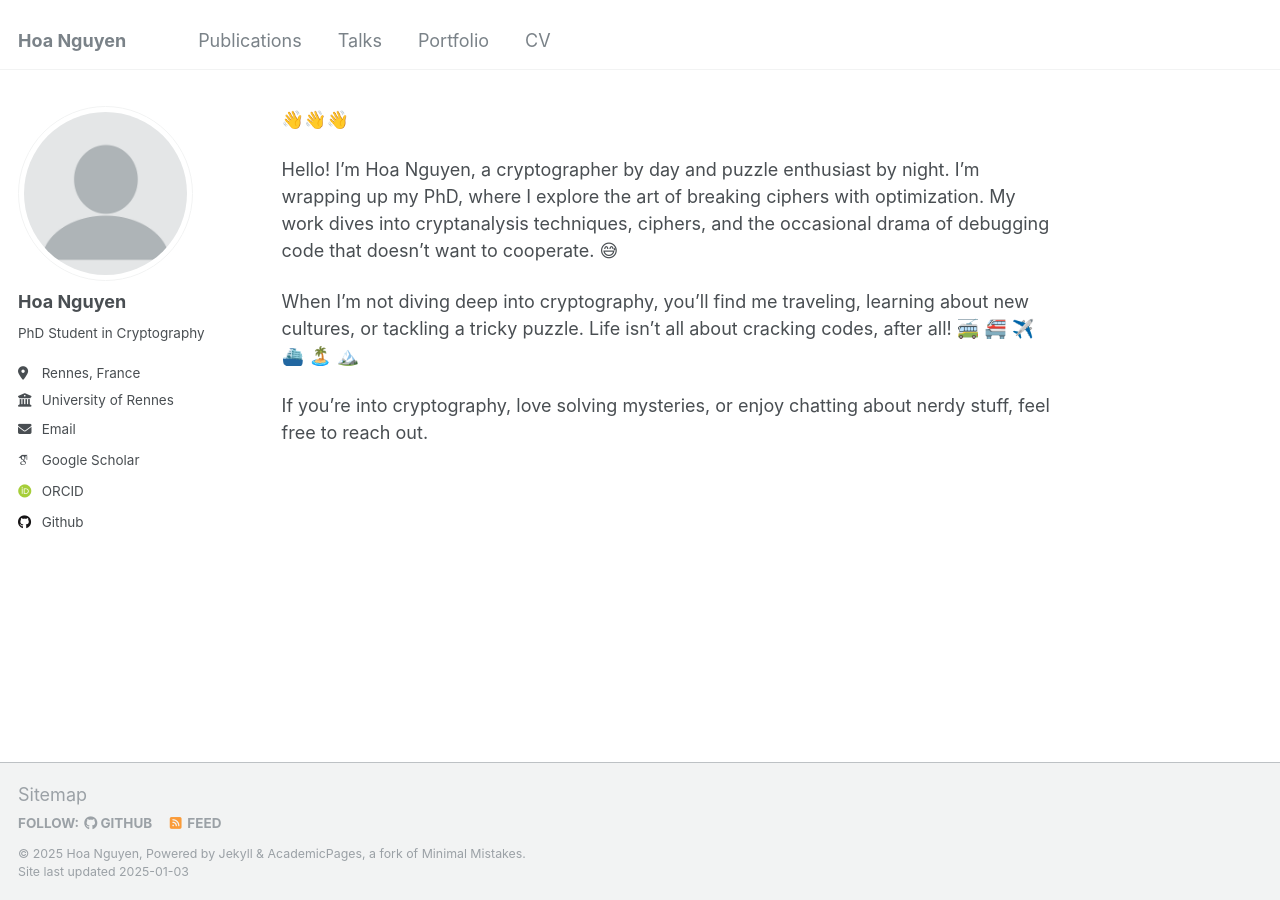
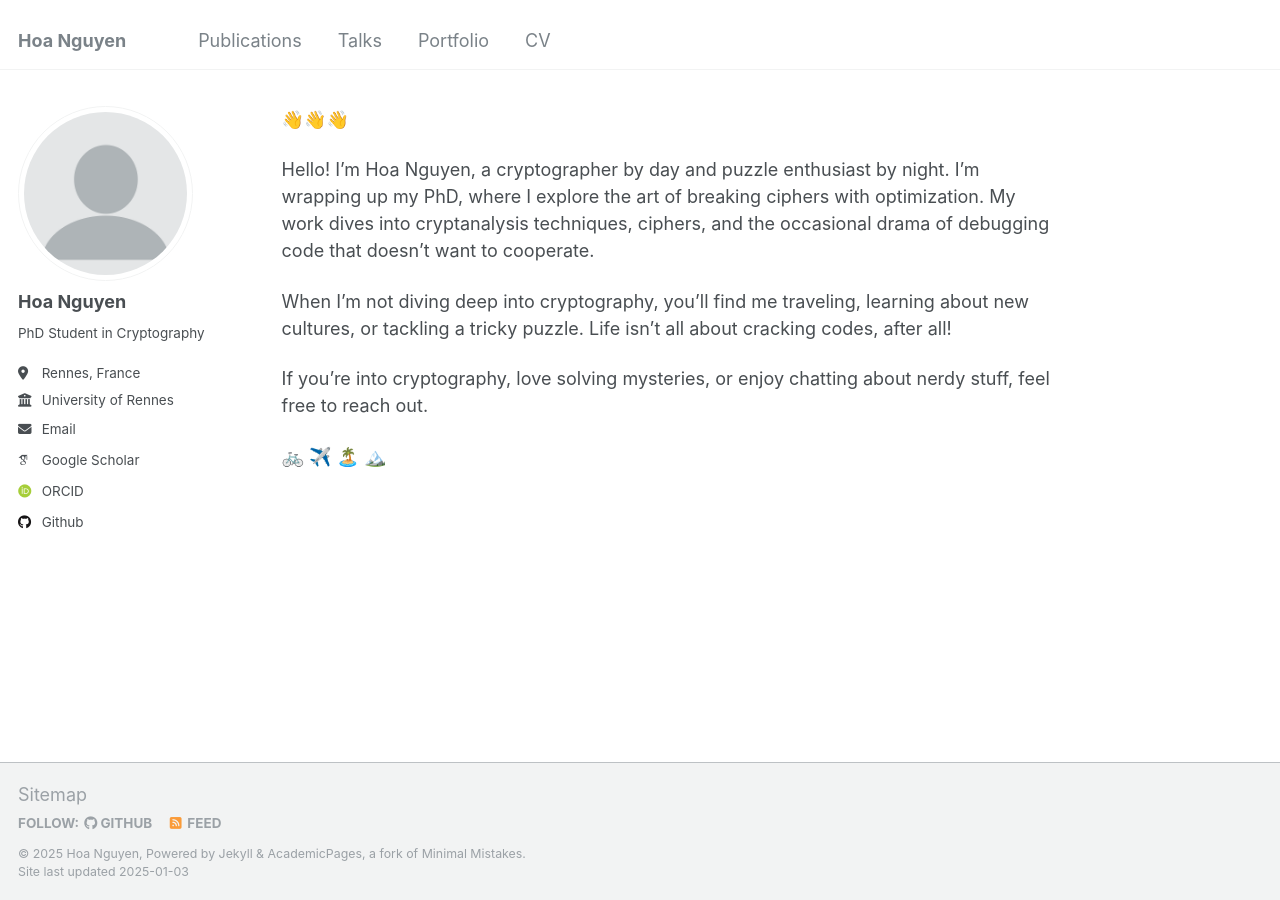
Before and after one commit to HoaNP/HoaNP.github.io, a Jekyll site: the page built from _pages/about.md, in a window 1280 px wide. Built offline with Jekyll 4.4.1, drawn with Linux system fonts in a browser that asks for light colours; some web fonts are replaced.

```diff
--- a/_pages/about.md
+++ b/_pages/about.md
@@ -7,8 +7,10 @@ redirect_from:
 
 👋👋👋
 
-Hello! I’m Hoa Nguyen, a cryptographer by day and puzzle enthusiast by night. I’m wrapping up my PhD, where I explore the art of breaking ciphers with optimization. My work dives into cryptanalysis techniques, ciphers, and the occasional drama of debugging code that doesn’t want to cooperate. 😅
+Hello! I’m Hoa Nguyen, a cryptographer by day and puzzle enthusiast by night. I’m wrapping up my PhD, where I explore the art of breaking ciphers with optimization. My work dives into cryptanalysis techniques, ciphers, and the occasional drama of debugging code that doesn’t want to cooperate.
 
-When I’m not diving deep into cryptography, you’ll find me traveling, learning about new cultures, or tackling a tricky puzzle. Life isn’t all about cracking codes, after all! 🚎 🚝 ✈️ ⛴️ 🏝️ 🏔️
+When I’m not diving deep into cryptography, you’ll find me traveling, learning about new cultures, or tackling a tricky puzzle. Life isn’t all about cracking codes, after all!
 
 If you’re into cryptography, love solving mysteries, or enjoy chatting about nerdy stuff, feel free to reach out.
+
+🚲 ✈️ 🏝️ 🏔️
```
Also changed, not shown: _publications/2009-10-01-paper-title-number-1.md (deleted, +0 -16 lines).
